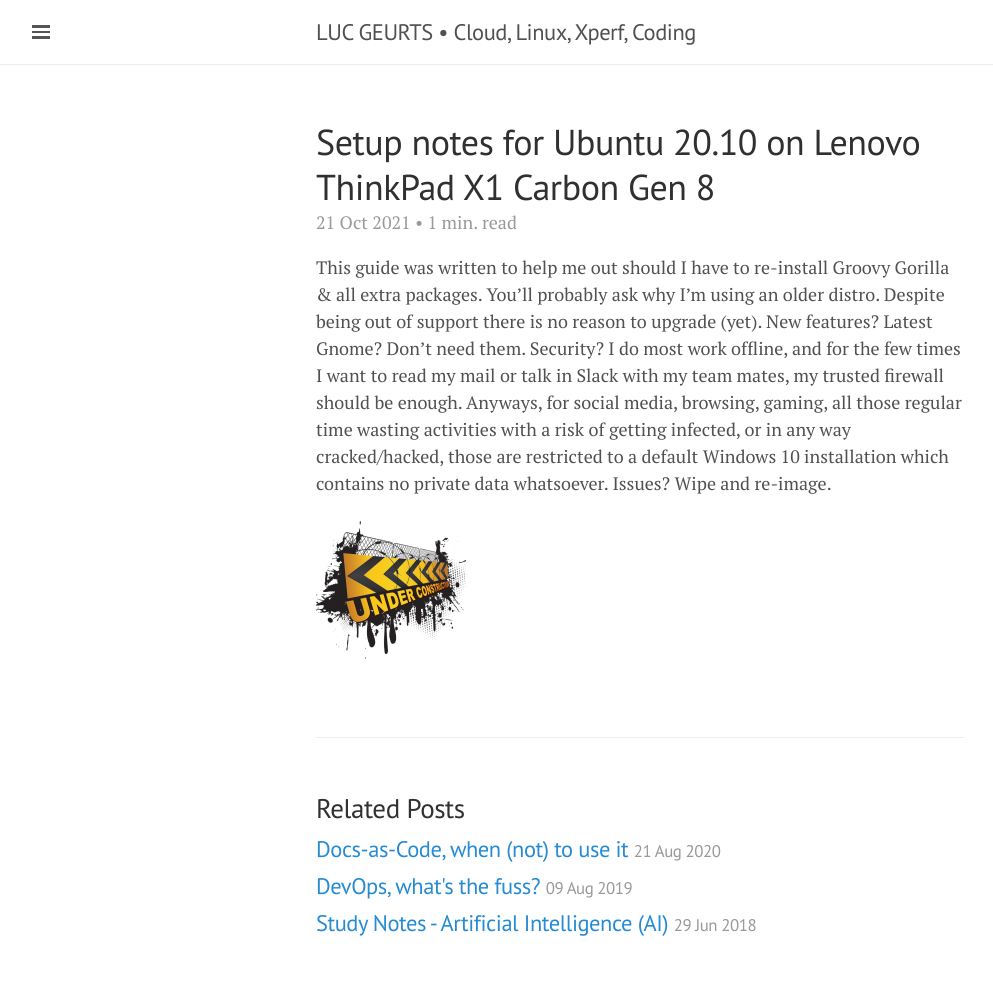
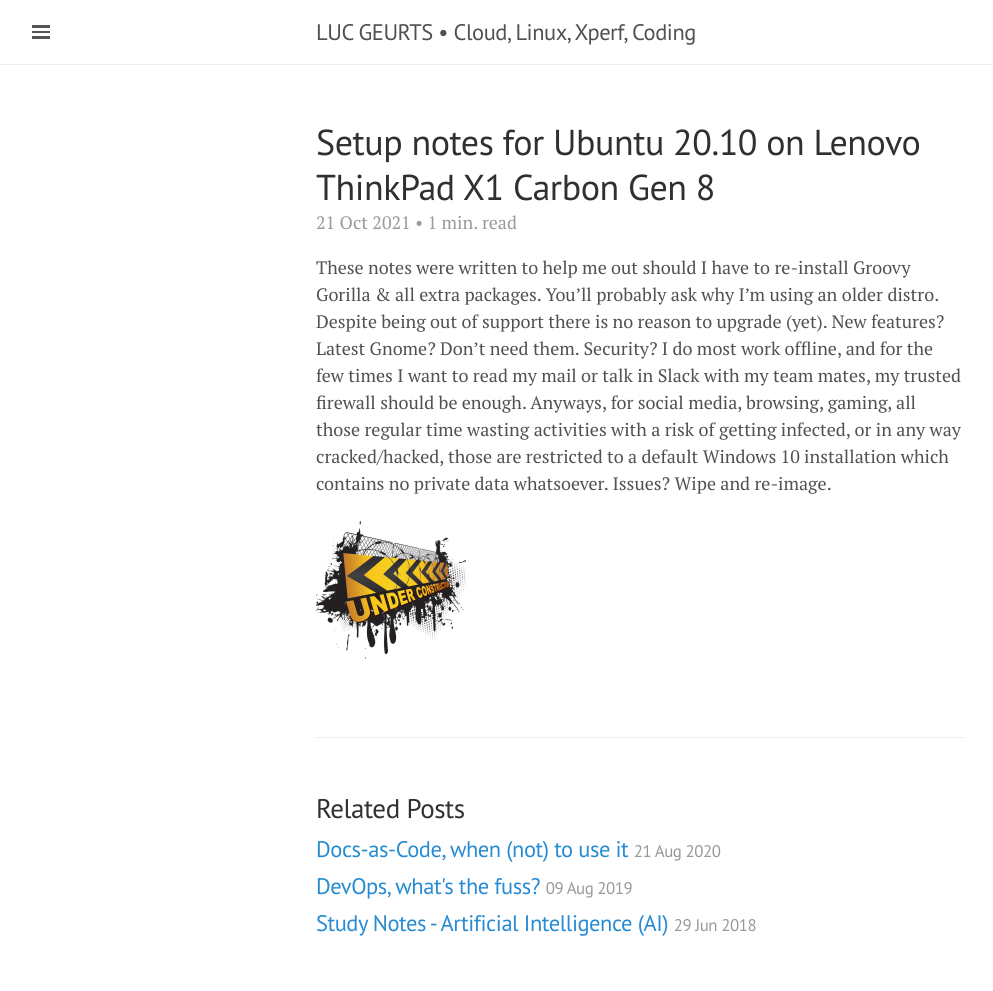
Before and after one commit to lgeurts/lgeurts.github.io, a Jekyll site: the page built from _posts/2021-10-21-ubuntu-setup-notes-for-x1-carbon-gen8.md, in a window 1280 px wide. Shown: the whole page, without its empty margins (0-993 px from the left). Built offline with Jekyll 4.4.1, drawn with Linux system fonts in a browser that asks for light colours; nearby versions of some CDN libraries; comment, search, counter and statistics services are not loaded.

Commit message:
Update 2021-10-21-ubuntu-setup-notes-for-x1-carbon-gen8.md

```diff
--- a/_posts/2021-10-21-ubuntu-setup-notes-for-x1-carbon-gen8.md
+++ b/_posts/2021-10-21-ubuntu-setup-notes-for-x1-carbon-gen8.md
@@ -7,6 +7,6 @@ category: Open Source
 tags: [ Linux Tutorials ]
 ---
 
-This guide was written to help me out should I have to re-install Groovy Gorilla & all extra packages. You'll probably ask why I'm using an older distro. Despite being out of support there is no reason to upgrade (yet). New features? Latest Gnome? Don't need them. Security? I do most work offline, and for the few times I want to read my mail or talk in Slack with my team mates, my trusted firewall should be enough. Anyways, for social media, browsing, gaming, all those regular time wasting activities with a risk of getting infected, or in any way cracked/hacked, those are restricted to a default Windows 10 installation which contains no private data whatsoever. Issues? Wipe and re-image.
+These notes were written to help me out should I have to re-install Groovy Gorilla & all extra packages. You'll probably ask why I'm using an older distro. Despite being out of support there is no reason to upgrade (yet). New features? Latest Gnome? Don't need them. Security? I do most work offline, and for the few times I want to read my mail or talk in Slack with my team mates, my trusted firewall should be enough. Anyways, for social media, browsing, gaming, all those regular time wasting activities with a risk of getting infected, or in any way cracked/hacked, those are restricted to a default Windows 10 installation which contains no private data whatsoever. Issues? Wipe and re-image.
 
 ![](/assets/under-construction.png)
```
